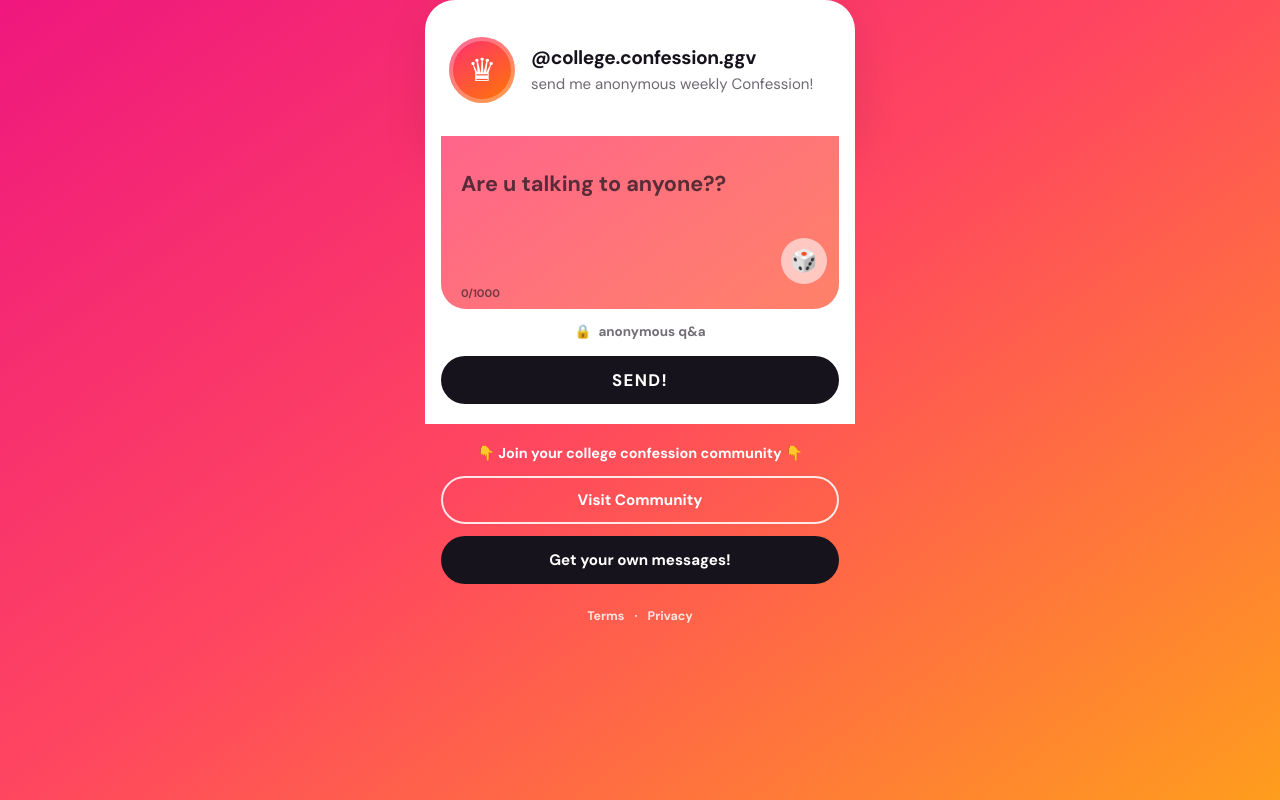
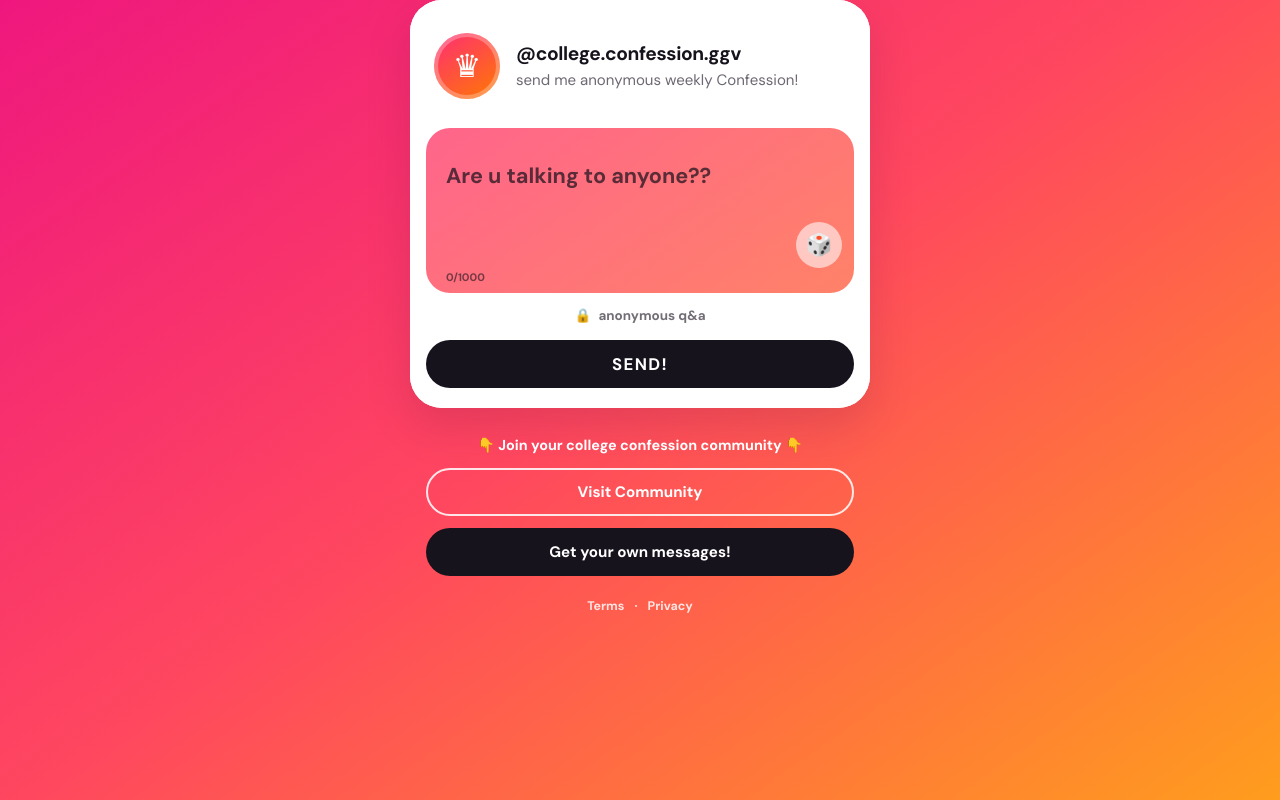
Before and after one commit to gulshanverse/social-media-service, a Next.js app in the folder apps/web/: page /collegeconfession in a window 1280 px wide. Built offline with nearby package versions, Linux system fonts and the light colour scheme; no server answers.

Commit message:
fix(web): polish college confession composer layout

```diff
--- a/apps/web/app/collegeconfession/page.tsx
+++ b/apps/web/app/collegeconfession/page.tsx
@@ -68,6 +68,7 @@ export default async function CollegeConfessionPage() {
   return (
     <main className={`college-profile-page college-theme-${settings.themePreset}`}>
       <div className="college-profile-card">
+        <div className="college-profile-composer-shell">
           <header className="college-profile-header">
             <div className="college-profile-avatar" aria-hidden={!settings.profileImageUrl}>
               {settings.profileImageUrl ? (
@@ -88,6 +89,7 @@ export default async function CollegeConfessionPage() {
             prompts={settings.prompts}
             maxCharacters={settings.maxCharacters}
           />
+        </div>
 
         <section className="college-community-note" aria-label="Community invitation">
           <p>👇 Join your college confession community 👇</p>
--- a/apps/web/app/globals.css
+++ b/apps/web/app/globals.css
@@ -732,7 +732,7 @@ body:has(.college-profile-page) > .site-footer {
 
 .college-profile-page {
   min-height: 100svh;
-  padding: max(16px, env(safe-area-inset-top)) 12px max(20px, env(safe-area-inset-bottom));
+  padding: max(20px, env(safe-area-inset-top)) 16px max(24px, env(safe-area-inset-bottom));
   display: flex;
   justify-content: center;
   align-items: flex-start;
@@ -740,20 +740,25 @@ body:has(.college-profile-page) > .site-footer {
 }
 
 .college-profile-card {
-  width: min(100%, 430px);
+  width: min(100%, 460px);
   margin: 0 auto;
   color: #17131d;
 }
 
+.college-profile-composer-shell {
+  overflow: hidden;
+  border-radius: 32px;
+  background: #fff;
+  box-shadow: 0 18px 44px rgba(104, 18, 61, 0.18);
+}
+
 .college-profile-header {
-  min-height: 136px;
-  padding: 24px 24px 20px;
+  min-height: 128px;
+  padding: 26px 24px 22px;
   display: flex;
   align-items: center;
   gap: 16px;
-  border-radius: 30px 30px 0 0;
   background: #fff;
-  box-shadow: 0 16px 40px rgba(104, 18, 61, 0.16);
 }
 
 .college-profile-avatar {
@@ -799,15 +804,15 @@ body:has(.college-profile-page) > .site-footer {
 
 .college-message-box {
   position: relative;
-  min-height: 156px;
+  min-height: 148px;
   overflow: hidden;
-  border-radius: 0 0 25px 25px;
+  border-radius: 24px;
   background: linear-gradient(145deg, #ff658b, #ff8268);
 }
 
 .college-message-box textarea {
   width: 100%;
-  min-height: 156px;
+  min-height: 148px;
   padding: 22px 58px 34px 20px;
   resize: none;
   border: 0;
@@ -914,7 +919,7 @@ body:has(.college-profile-page) > .site-footer {
 }
 
 .college-community-note {
-  padding: 20px 16px 16px;
+  padding: 28px 16px 12px;
   color: #fff;
   text-align: center;
 }
@@ -936,7 +941,7 @@ body:has(.college-profile-page) > .site-footer {
   display: flex;
   justify-content: center;
   gap: 10px;
-  padding: 8px 0 0;
+  padding: 10px 0 0;
   color: rgba(255, 255, 255, 0.84);
   font-size: 0.78rem;
   font-weight: 700;
```
Lines whose indentation alone changed are shown as unchanged.
